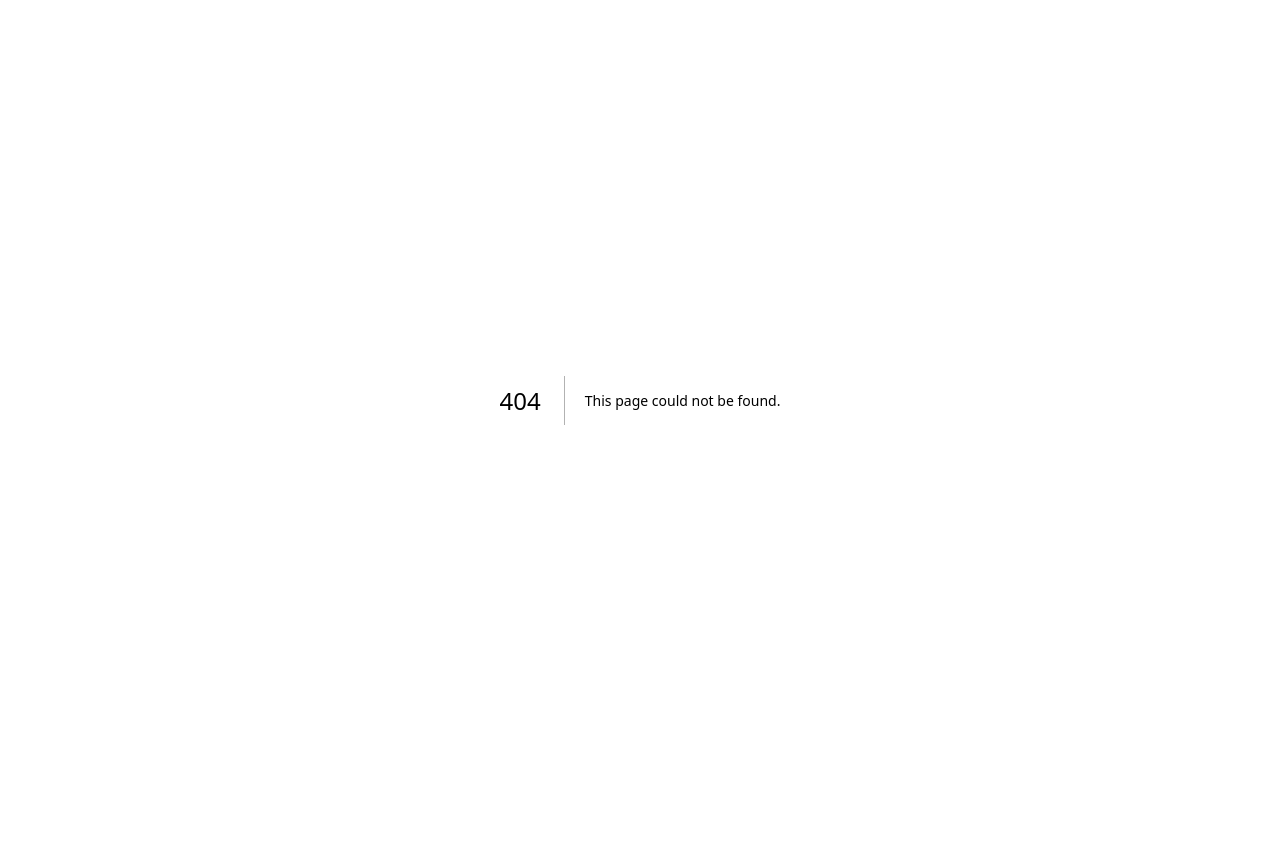
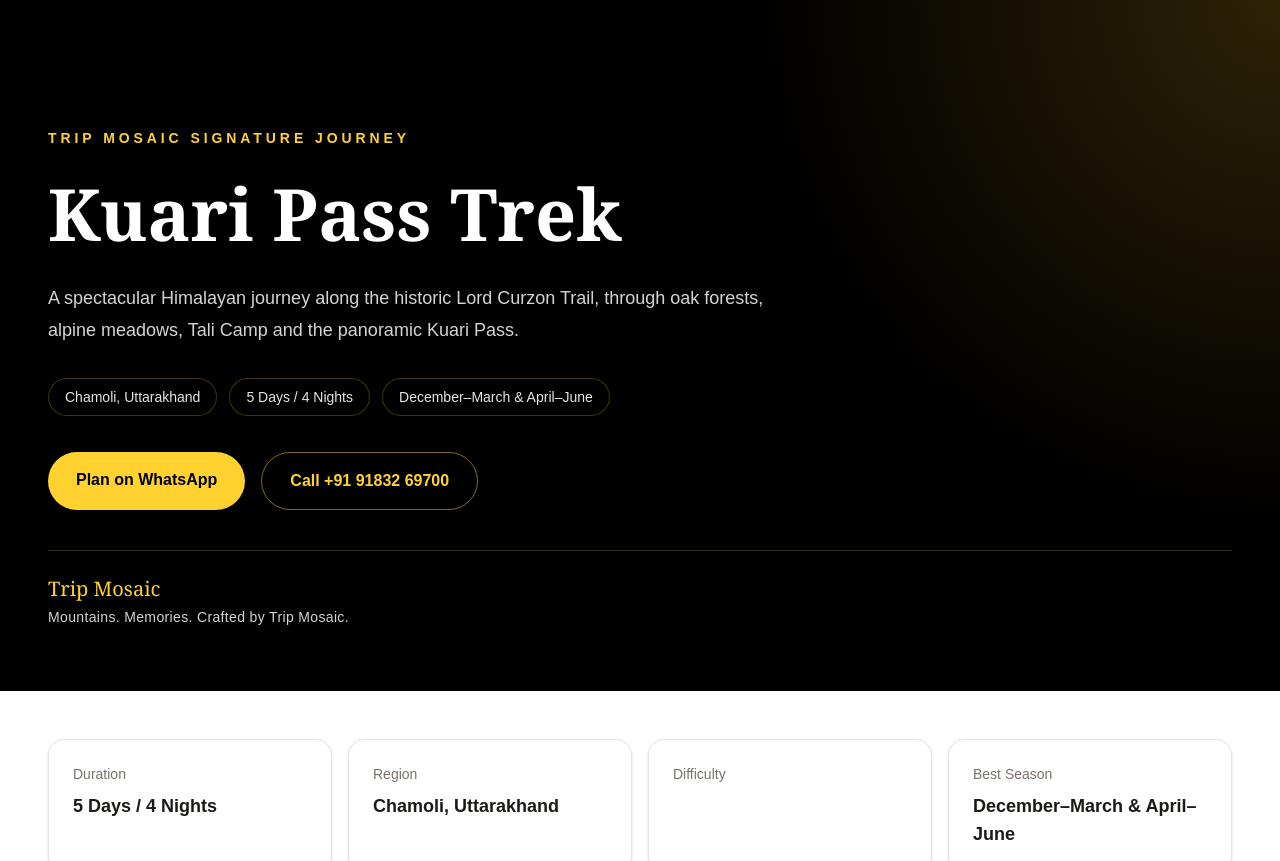
Before and after one commit to tripmosaic-hq/trip-mosaic, a Next.js app in the folder web/: page /har-ki-dun/kasol-kheerganga/kuari-pass in a window 1280 px wide. Before the commit this address had no page. Shown: the top 861 px of the page. Before the commit the page ends 800 px from the top, so only its background shows below. Built offline with nearby package versions, Linux system fonts and the light colour scheme.

Commit message:
Add Kuari Pass trek page

```diff
--- /dev/null
+++ b/web/app/har-ki-dun/kasol-kheerganga/kuari-pass/page.tsx
@@ -0,0 +1,192 @@
+import type { Metadata } from "next";
+import TripTemplate from "@/components/TripTemplate";
+
+export const metadata: Metadata = {
+  title: "Kuari Pass Trek 5 Days / 4 Nights | Trip Mosaic",
+  description:
+    "Approved Kuari Pass Trek itinerary from Rishikesh covering Joshimath, Tali Camp, Kuari Pass and Auli in Uttarakhand.",
+};
+
+const photos = [
+  {
+    src: "https://commons.wikimedia.org/wiki/Special:Redirect/file/Dunagiri_from_Kuari_Pass.jpg?width=1920",
+    alt: "Dunagiri mountain viewed from Kuari Pass in Uttarakhand",
+    caption: "Dunagiri from Kuari Pass",
+    photographer: "Sumodm",
+    resolution: "4288 × 2848 px",
+    license: "CC BY-SA 4.0",
+    sourceUrl:
+      "https://commons.wikimedia.org/wiki/File:Dunagiri_from_Kuari_Pass.jpg",
+  },
+  {
+    src: "https://commons.wikimedia.org/wiki/Special:Redirect/file/Mountain_Nanda_Devi_seen_from_Auli.jpg?width=1600",
+    alt: "Nanda Devi mountain viewed from Auli in Uttarakhand",
+    caption: "Nanda Devi view from Auli",
+    photographer: "Bibek Raj Pandeya",
+    resolution: "4288 × 2391 px",
+    license: "CC BY-SA 4.0",
+    sourceUrl:
+      "https://commons.wikimedia.org/wiki/File:Mountain_Nanda_Devi_seen_from_Auli.jpg",
+  },
+  {
+    src: "https://commons.wikimedia.org/wiki/Special:Redirect/file/JOSHIMATH.jpg?width=1600",
+    alt: "Joshimath town surrounded by Himalayan mountains",
+    caption: "Joshimath in the Garhwal Himalayas",
+    photographer: "Tanuj Namboodri",
+    resolution: "3648 × 2736 px",
+    license: "CC BY-SA 4.0",
+    sourceUrl:
+      "https://commons.wikimedia.org/wiki/File:JOSHIMATH.jpg",
+  },
+];
+
+export default function KuariPassPage() {
+  return (
+    <TripTemplate
+      title="Kuari Pass Trek"
+      subtitle="A spectacular Himalayan journey along the historic Lord Curzon Trail, through oak forests, alpine meadows, Tali Camp and the panoramic Kuari Pass."
+      eyebrow="TM-D005 · Approved Master Itinerary"
+      heroImage={photos[0].src}
+      region="Chamoli, Uttarakhand"
+      duration="5 Days / 4 Nights"
+      bestSeason="December–March & April–June"
+      overview={[
+        "Beginning and ending in Rishikesh, the Kuari Pass Trek follows a scenic route through Joshimath, mountain villages, dense oak and rhododendron forests, alpine meadows and Tali Camp.",
+        "The summit journey reaches Kuari Pass at 4,267 metres and offers panoramic views of Chaukhamba, Neelkanth, Dronagiri, Hathi–Ghoda Peaks, Nilgiri Range and the Nanda Devi region.",
+      ]}
+      facts={[
+        {
+          label: "Pickup & Drop",
+          value: "Rishikesh",
+        },
+        {
+          label: "Maximum Altitude",
+          value: "4,267 m",
+        },
+        {
+          label: "Trek Distance",
+          value: "Approx. 33–35 km",
+        },
+        {
+          label: "Difficulty",
+          value: "Moderate to Difficult",
+        },
+        {
+          label: "Accommodation",
+          value: "Hotel & Alpine Camps",
+        },
+        {
+          label: "Group / Age",
+          value: "Max 30 · Min 10 years",
+        },
+      ]}
+      highlights={[
+        "Reach the iconic Kuari Pass summit along the historic Lord Curzon Trail.",
+        "Enjoy panoramic views of Chaukhamba, Neelkanth and Dronagiri.",
+        "Walk through dense oak and rhododendron forests.",
+        "Camp amidst the Himalayan landscapes at Tali.",
+        "Descend through alpine meadows towards Auli.",
+        "Travel with a trek leader, certified local guide and Trip Mosaic operational support.",
+      ]}
+      photos={photos}
+      itinerary={[
+        {
+          day: "Day 1",
+          title: "Rishikesh → Joshimath",
+          description:
+            "Travel through the scenic Alaknanda Valley, crossing Devprayag, Rudraprayag, Karnaprayag, Nandaprayag and Vishnuprayag before reaching Joshimath.",
+          stay: "Hotel / Camp · Joshimath",
+          meals: "Dinner",
+        },
+        {
+          day: "Day 2",
+          title: "Joshimath → Tali Camp",
+          description:
+            "Begin trekking through Dakh, Gulling Top, Tugasi Village and Kharchi. Walk through dense oak forests with views of Sleeping Lady Peak and Dronagiri before reaching Tali Camp.",
+          stay: "Alpine Camp · Tali",
+          meals: "Breakfast, Lunch & Dinner",
+        },
+        {
+          day: "Day 3",
+          title: "Tali → Kuari Pass Summit → Tali",
+          description:
+            "Start early for the summit climb to Kuari Pass. Experience panoramic views of Chaukhamba, Neelkanth, Dronagiri, Hathi–Ghoda Peaks and the Nilgiri Range before returning to Tali.",
+          stay: "Alpine Camp · Tali",
+          meals: "Breakfast, Lunch & Dinner",
+        },
+        {
+          day: "Day 4",
+          title: "Tali → Auli → Joshimath",
+          description:
+            "Descend through beautiful forests and Himalayan meadows towards Auli. Enjoy Nanda Devi viewpoints and the ski-resort landscape before returning to Joshimath.",
+          stay: "Hotel / Camp · Joshimath",
+          meals: "Breakfast, Lunch & Dinner",
+        },
+        {
+          day: "Day 5",
+          title: "Joshimath → Rishikesh",
+          description:
+            "Drive back through the mountain highways and the Panch Prayag route to Rishikesh, bringing the Kuari Pass journey to an end.",
+          stay: "Tour concludes",
+          meals: "Breakfast",
+        },
+      ]}
+      includes={[
+        "Rishikesh-to-Rishikesh transportation",
+        "Hotel and camping accommodation",
+        "Trek leader",
+        "Certified local guide",
+        "Forest entry permits",
+        "Camping equipment",
+        "Sleeping bag and sleeping mat",
+        "All meals as per itinerary",
+        "First-aid kit",
+        "Emergency oxygen cylinder",
+        "Trip coordination and operational support",
+      ]}
+      excludes={[
+        "Travel to and from Rishikesh",
+        "Personal expenses",
+        "Porter and mule charges",
+        "Trekking equipment rental",
+        "Travel insurance",
+        "Emergency evacuation expenses",
+        "GST, if applicable",
+        "Anything not mentioned under Package Includes",
+      ]}
+      packing={[
+        "Quick-dry T-shirts and trek pants",
+        "Thermal wear and fleece jacket",
+        "Down jacket",
+        "Rain jacket or poncho",
+        "Woollen cap and gloves",
+        "Extra socks",
+        "Trekking shoes and slippers",
+        "Backpack 50–60 litres",
+        "Day pack",
+        "Water bottles",
+        "Sunglasses and sunscreen SPF 50+",
+        "Lip balm and toiletries",
+        "Headlamp and power bank",
+        "Personal medicines",
+        "Energy bars and dry fruits",
+        "Trekking pole · Recommended",
+      ]}
+      importantNotes={[
+        "Carry a valid Government Photo ID.",
+        "The summit day involves a long trek and requires good physical fitness.",
+        "Carry sufficient drinking water before the summit climb.",
+        "Follow the Trek Leader's instructions throughout the journey.",
+        "Mountain weather may change rapidly.",
+        "Smoking and alcohol are strictly prohibited during the trek.",
+        "The itinerary may change due to weather, trail conditions or operational requirements.",
+        "Reporting time will be communicated before departure.",
+      ]}
+      cancellation={[
+        "Cancellation and refunds apply according to Trip Mosaic's official cancellation policy.",
+        "Eligible refunds will be processed after verification.",
+        "Trip Mosaic Operations Team remains available for operational coordination and emergency assistance.",
+      ]}
+    />
+  );
+}
```
